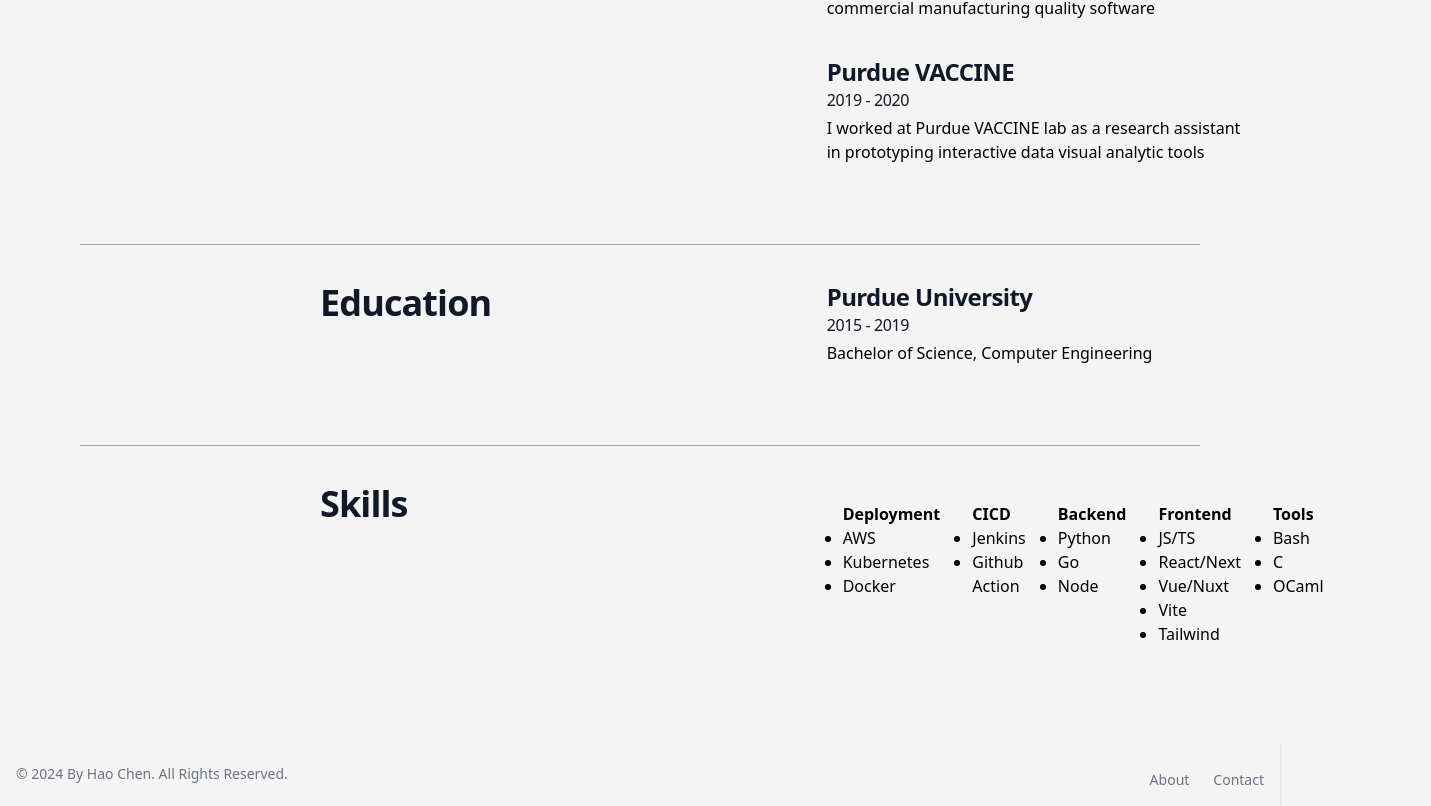
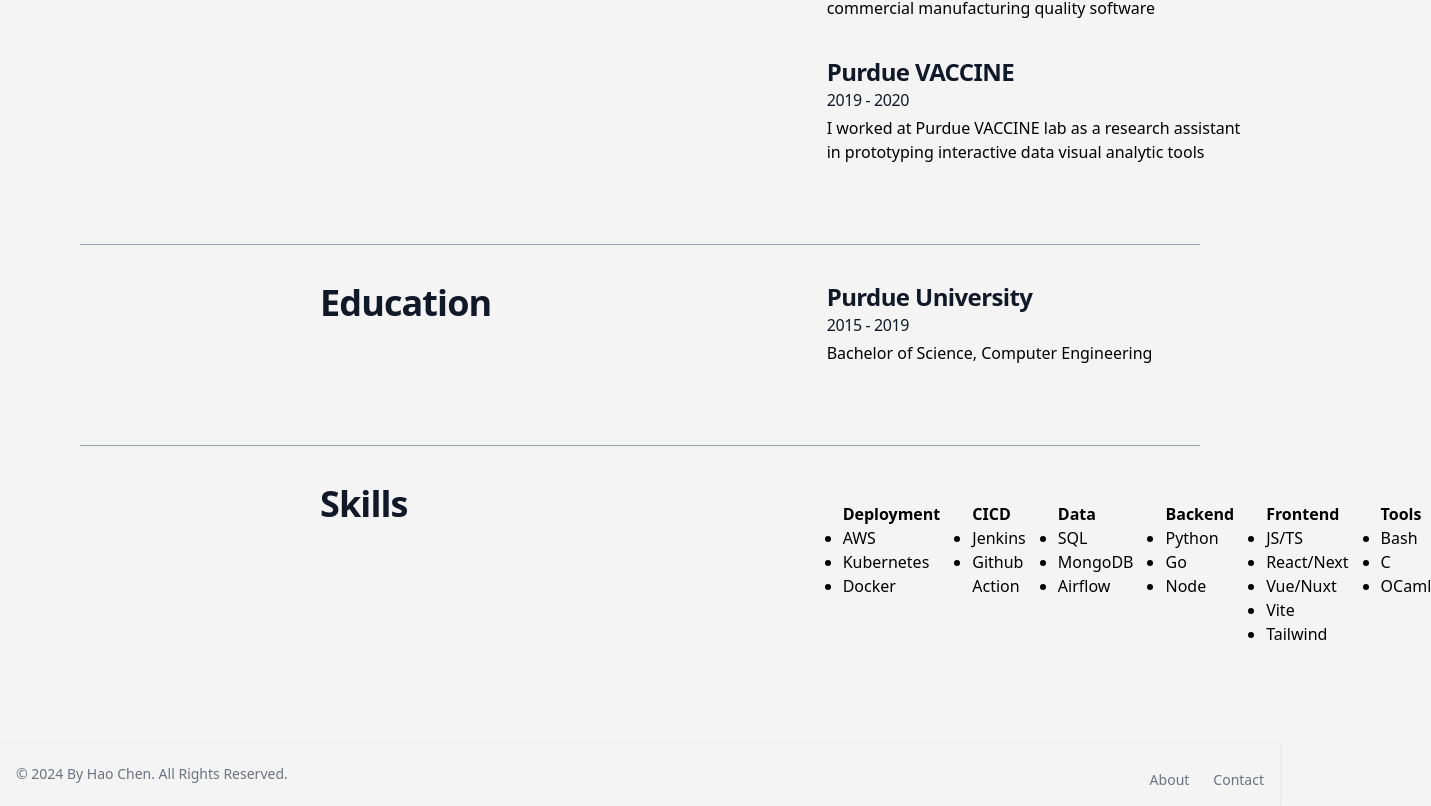
Before and after one commit to chen2073/my-web-v2, a Next.js app: page /experience in a window 1280 px wide. Shown: the part 336-1142 px from the top of the page, 1431 px wide, since content can reach past the window. Built offline with nearby package versions, Linux system fonts and the light colour scheme.

Commit message:
added skils

```diff
--- a/src/app/experience/page.tsx
+++ b/src/app/experience/page.tsx
@@ -66,6 +66,13 @@ export default function Experience() {
               </ul>
 
               <ul className="m-4 list-disc">
+                <h3 className="font-bold">Data</h3>
+                <li>SQL</li>
+                <li>MongoDB</li>
+                <li>Airflow</li>
+              </ul>
+
+              <ul className="m-4 list-disc">
                 <h3 className="font-bold">Backend</h3>
                 <li>Python</li>
                 <li>Go</li>
```
